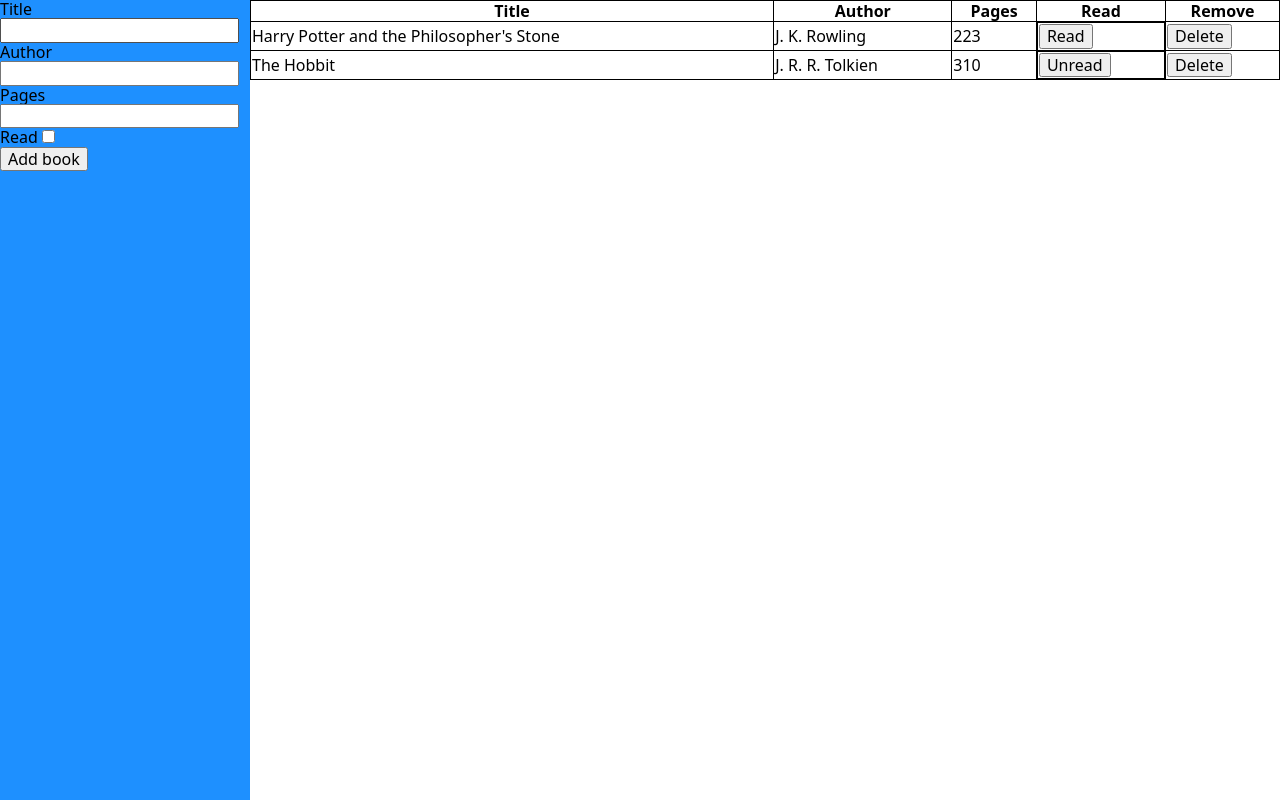
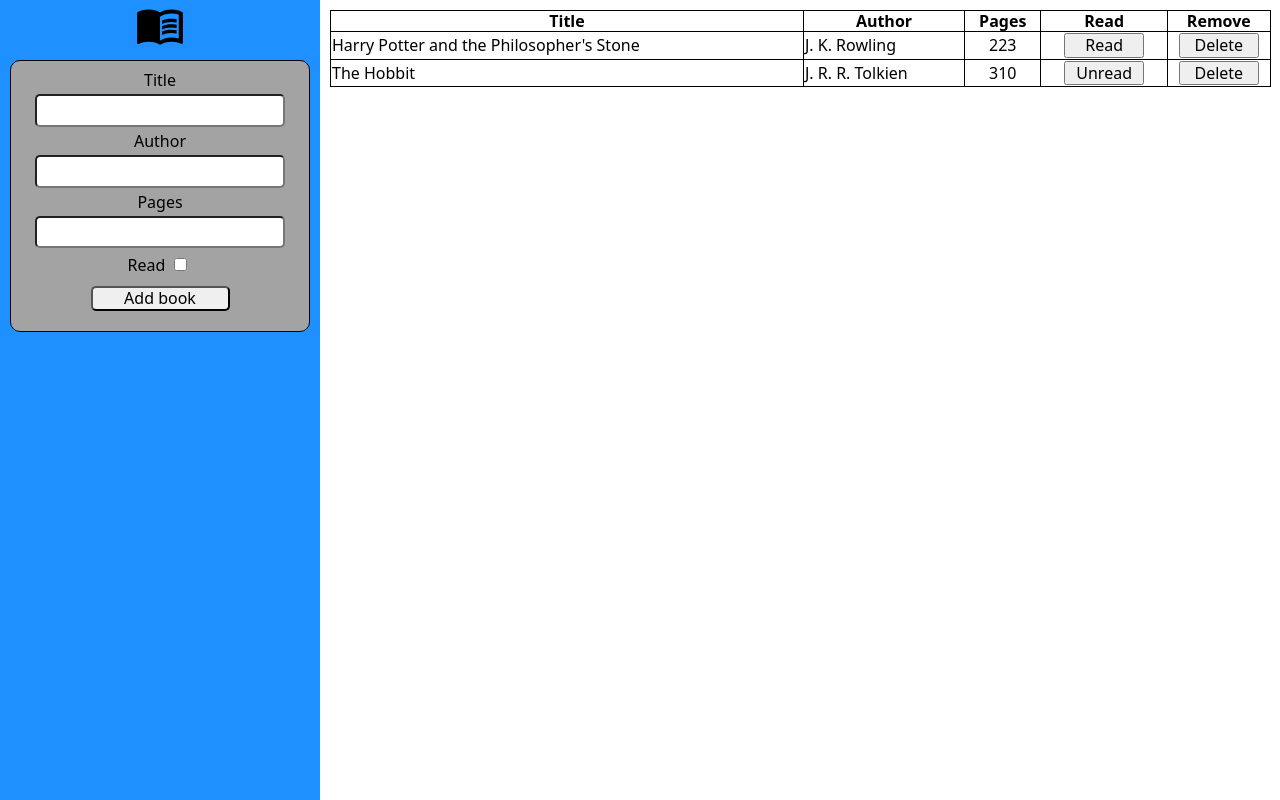
Before and after one commit to bizarf/odin-library, a plain HTML site: page index.html in a window 1280 px wide. Drawn offline with Linux system fonts and the light colour scheme.

Commit message:
Added a logo, and added some styling

```diff
--- a/index.html
+++ b/index.html
@@ -13,6 +13,7 @@
 <body>
     <div id="container">
         <div class="sidebar">
+            <div id="logo"><img src="Images/book-open-variant.svg" alt="Library logo" id="logo-image"></div>
             <div>
                 <form id="addBookForm" action="/index.html">
                     <label for="title">Title</label>
@@ -23,12 +24,12 @@
                     <input type="number" name="pages" id="pages" required>
                     <label for="read">Read</label>
                     <input type="checkbox" name="read" id="read">
-                    <div><input type="submit" value="Add book"></div>
+                    <div><input type="submit" value="Add book" id="submit"></div>
                 </form>
             </div>
         </div>
         <div class="main-content">
-            <table id="library-table" style="width:100%">
+            <table id="library-table">
                 <thead>
                     <tr>
                         <th>Title</th>
--- a/script.js
+++ b/script.js
@@ -45,6 +45,7 @@ function addTableRow(title, author, pages, read, id) {
     let pagesCell = newRow.insertCell(2)
     let readCell = newRow.insertCell(3)
     let deleteBtnCell = newRow.insertCell(4)
+    pagesCell.classList = "pagesCol"
     readCell.classList = "bookStatusCol"
     deleteBtnCell.classList = "deleteBtnCol"
     titleCell.textContent = title
@@ -98,10 +99,8 @@ function setReadStatusClass() {
     let tableCell = document.querySelectorAll(".bookStatus");
     for (let cell of tableCell) {
         if (cell.textContent === "false") {
-            // cell.className = "bookUnread"
             cell.textContent = "Unread"
         } else if (cell.textContent === "true") {
-            // cell.className = "bookRead"
             cell.textContent = "Read"
         }
     }
--- a/style.css
+++ b/style.css
@@ -7,13 +7,48 @@
 /* Creates the two column setup */
 #container {
     display: grid;
-    grid-template-columns: 250px auto;
+    grid-template-columns: 1fr 3fr;
 }
 
 .sidebar {
     background-color: dodgerblue;
-    width: 250px;
+    /* width: 250px; */
     height: 100vh;
+}
+
+#logo-image {
+    display: block;
+    margin-left: auto;
+    margin-right: auto;
+    width: 50px;
+}
+
+#addBookForm {
+    border: 1px solid;
+    text-align: center;
+    padding: 10px;
+    margin: 10px;
+    background-color: #a3a3a3;
+    border-radius: 10px;
+}
+
+input[type=text],
+input[type=number] {
+    display: inline-block;
+    width: 90%;
+    padding: 5px;
+    margin: 5px;
+    border-radius: 5px;
+}
+
+input[type=checkbox] {
+    margin: 5px;
+}
+
+#submit {
+    width: 50%;
+    margin: 10px;
+    border-radius: 5px;
 }
 
 .main-content {
@@ -28,16 +63,27 @@ td {
     border-collapse: collapse;
 }
 
-.bookStatus {}
+#library-table {
+    margin: 10px;
+    width: 98%;
+}
 
-.bookRead {}
+.bookStatus {
+    width: 80px;
+}
 
-.bookUnread {}
+.deleteBtn {
+    width: 80%;
+}
 
-.deleteBtn {}
+.pagesCol {
+    text-align: center;
+}
 
 .bookStatusCol {
-    display: block;
+    text-align: center;
 }
 
-.deleteBtnCol {}
+.deleteBtnCol {
+    text-align: center;
+}
```
Also changed, not shown: Images/book-open-variant.svg (added).
